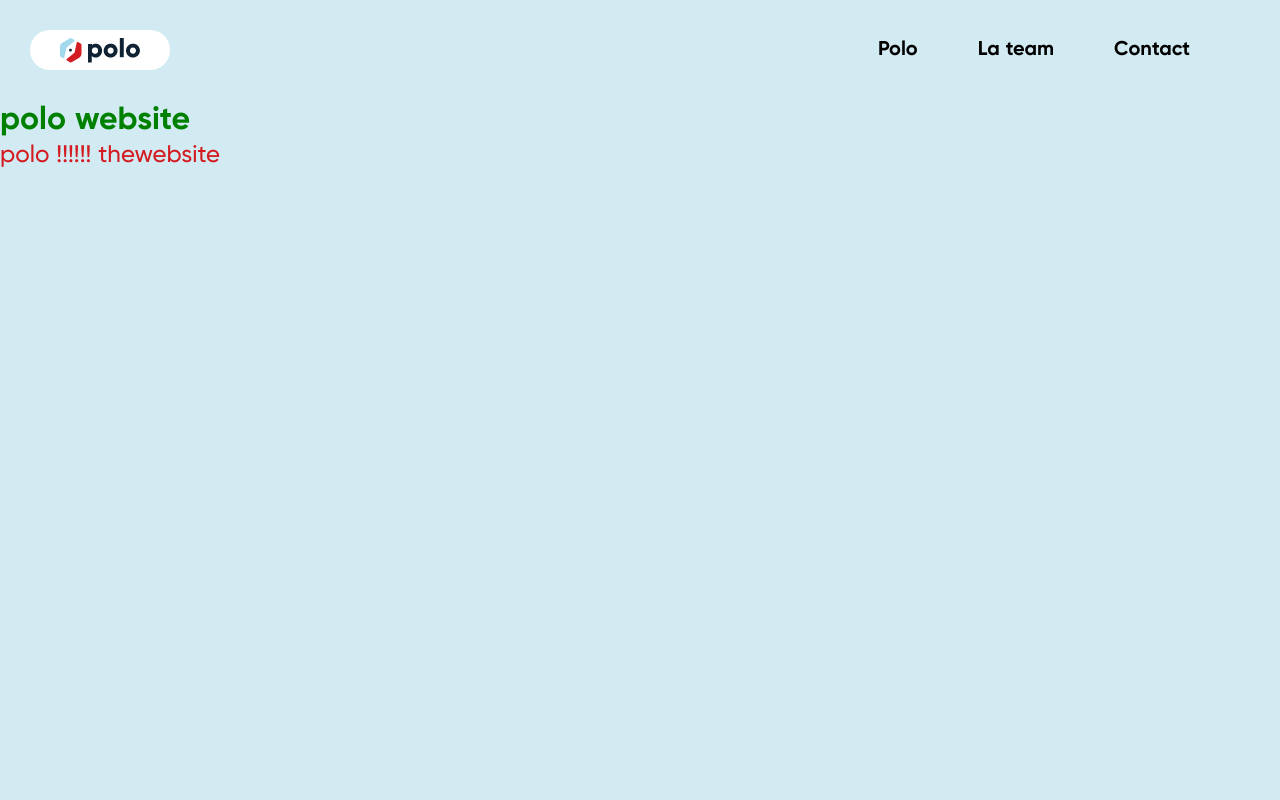
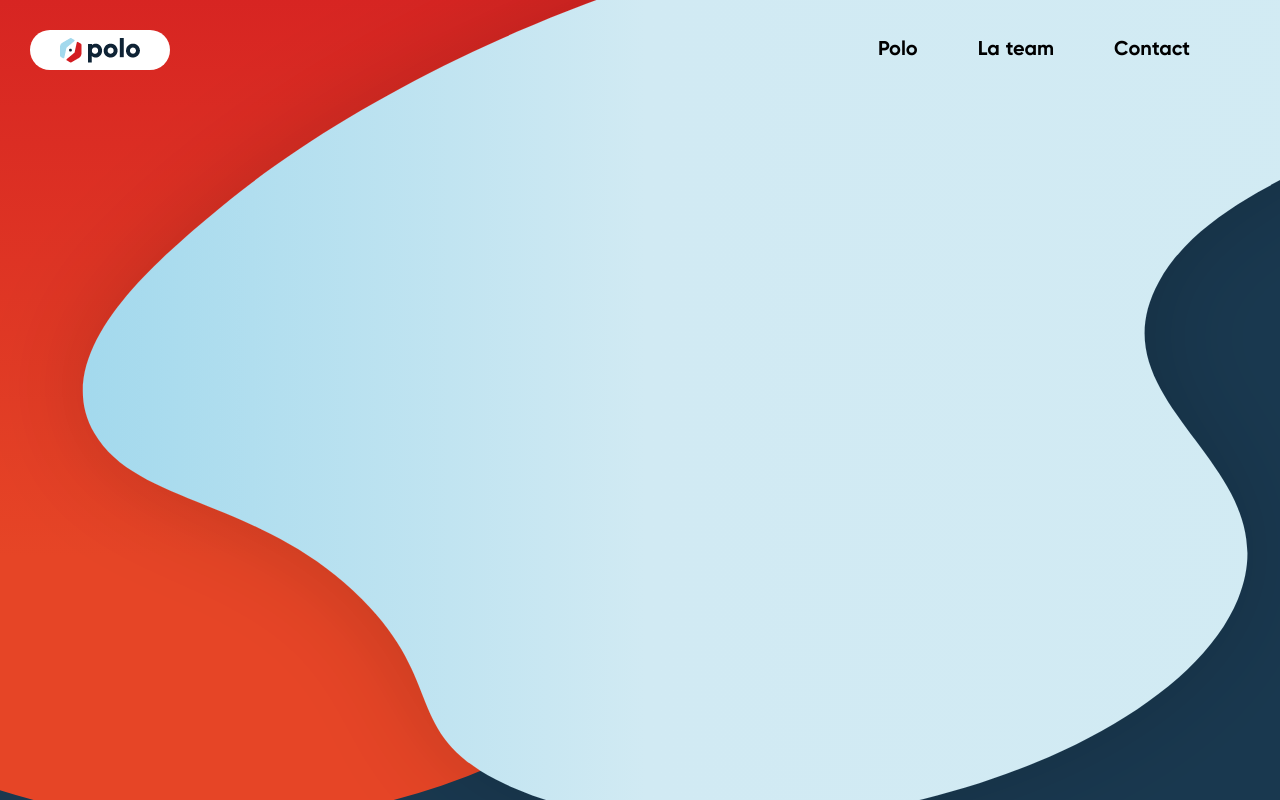
Before and after one commit to polo-travel/polo-website, a Nuxt app: page / in a window 1280 px wide. Built offline with nearby package versions, Linux system fonts and the light colour scheme.

Commit message:
wip on custom shapes

```diff
--- a/assets/css/base/base.styl
+++ b/assets/css/base/base.styl
@@ -7,6 +7,7 @@
   -moz-osx-font-smoothing: grayscale;
   -webkit-font-smoothing: antialiased;
   box-sizing: border-box;
+  overflow-x hidden
 
 *,
 *:before,
@@ -18,3 +19,4 @@
 .container
   min-height: 100vh;
   background blue-light
+  overflow hidden
--- a/assets/css/components/navigation.styl
+++ b/assets/css/components/navigation.styl
@@ -3,6 +3,8 @@
   padding 30px
   justify-content space-between
   align-items center
+  position relative
+  z-index 667
   &-list
     display flex
     list-style none
--- /dev/null
+++ b/assets/css/layout/home.styl
@@ -0,0 +1,17 @@
+.home
+  min-height 100vh
+  background blue-medium
+  overflow hidden
+  position relative
+  svg
+    position absolute
+    top 0
+
+.title
+  gilroyBold()
+  color green
+  display block
+
+.subtitle
+  gilroyMedium()
+  color red
--- a/assets/css/layout/layout.styl
+++ b/assets/css/layout/layout.styl
@@ -1,9 +1 @@
-
-.title
-  gilroyBold()
-  color green
-  display block
-
-.subtitle
-  gilroyMedium()
-  color red
+@import "home.styl"
--- a/components/Home/Home.vue
+++ b/components/Home/Home.vue
@@ -1,6 +1,37 @@
 <template>
     <div class="home">
         <navigation></navigation>
+
+        <svg xmlns="http://www.w3.org/2000/svg" xmlns:xlink="http://www.w3.org/1999/xlink" width="1366" height="1059" viewBox="0 0 1366 1059">
+            <defs>
+                <clipPath id="clip-path">
+                    <rect id="Rectangle_176" data-name="Rectangle 176" width="1366" height="1059" fill="#fff"/>
+                </clipPath>
+                <linearGradient id="linear-gradient" x1="0.5" x2="0.5" y2="0.727" gradientUnits="objectBoundingBox">
+                    <stop offset="0" stop-color="#d31c21"/>
+                    <stop offset="1" stop-color="#e64526"/>
+                </linearGradient>
+                <linearGradient id="linear-gradient-2" y1="0.5" x2="1" y2="0.5" gradientUnits="objectBoundingBox">
+                    <stop offset="0" stop-color="#a3d9ed"/>
+                    <stop offset="0.419" stop-color="#d1eaf3"/>
+                    <stop offset="1" stop-color="#d2ebf3"/>
+                </linearGradient>
+                <filter id="Tracé_81" x="-65.666" y="-235.979" width="1640.834" height="1207.369" filterUnits="userSpaceOnUse">
+                    <feOffset input="SourceAlpha"/>
+                    <feGaussianBlur stdDeviation="49.5" result="blur"/>
+                    <feFlood flood-opacity="0.161"/>
+                    <feComposite operator="in" in2="blur"/>
+                    <feComposite in="SourceGraphic"/>
+                </filter>
+            </defs>
+            <g id="Groupe_de_masques_1" data-name="Groupe de masques 1" clip-path="url(#clip-path)">
+                <ellipse id="Ellipse_59" data-name="Ellipse 59" cx="594.65" cy="487.65" rx="594.65" ry="487.65" transform="translate(-380.97 -152.41)" fill="url(#linear-gradient)"/>
+                <g transform="matrix(1, 0, 0, 1, 0, 0)" filter="url(#Tracé_81)">
+                    <path id="Tracé_81-2" data-name="Tracé 81" d="M173.4,330.23C107.956,384.471-1.874,475.563,45.75,557.325c42.272,72.766,166.585,64.406,267.626,165.8,83.022,83.4,41.879,132.224,133.838,180.244,88.374,46.048,208.17,43.974,249.313,43.239,212.687-3.712,442.41-101.224,492.636-223.483,54.841-133.561-147.29-192.216-79.095-317.183,63.482-116.105,276.365-135.835,267.626-219.9-7.708-73.87-178.663-121.824-194.619-126.137C862.522-27.248,398.411,143.633,173.4,330.23Z" transform="translate(48.71 -123.97)" fill="url(#linear-gradient-2)"/>
+                </g>
+            </g>
+        </svg>
+
         <h1 class="title">
             polo website
         </h1>
```
Also changed, not shown: static/img/Groupe de masques 1.svg (added), static/img/home-red-shape.png (added).
